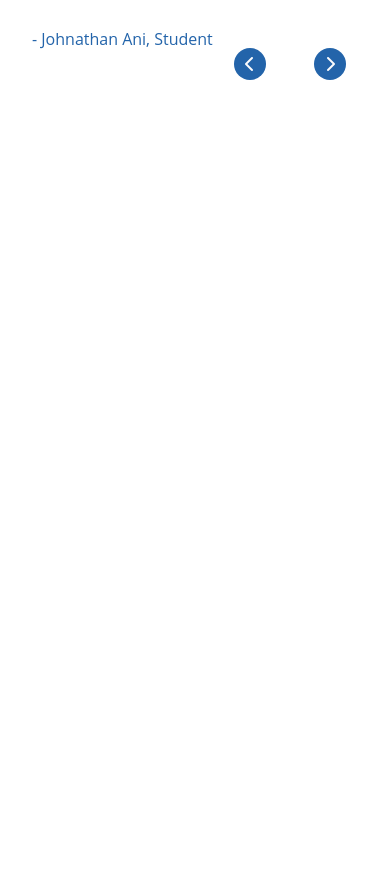
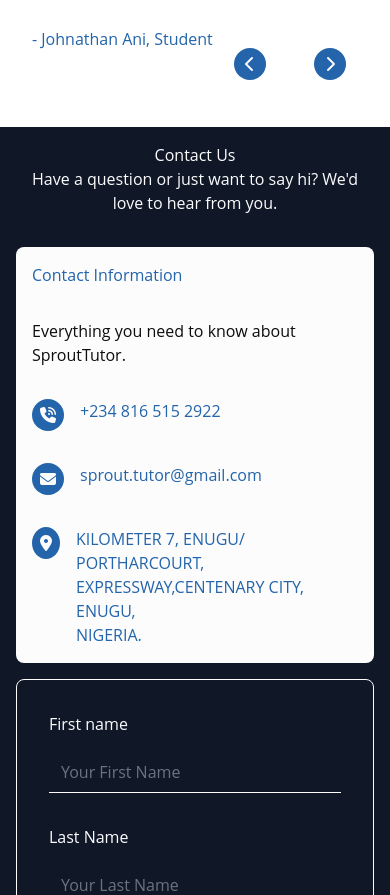
Before and after one commit to learnable-2022/LMS-YC-7-FE, a React (Vite) app in the folder sprout-tutor/: page / in a window 390 px wide. Shown: the part 5820-6715 px from the top of the page. Before the commit the page ends 5947 px from the top, so only its background shows below. Built offline with nearby package versions, Linux system fonts and the light colour scheme; a web font is replaced by a local one.

Commit message:
completed contact with responsiveness

```diff
--- /dev/null
+++ b/sprout-tutor/src/Components/ContactUs/Contact.jsx
@@ -0,0 +1,74 @@
+import React from 'react'
+import './Contact.scss'
+
+const Contact = () => {
+  return (
+    <div id='contact'>
+        <span>
+            <h1>Contact Us</h1>
+            <p>Have a question or just want to say hi? We'd love to hear from you.</p>
+        </span>
+
+        <div className="cct-content">
+            <aside>
+                <h1>Contact Information</h1>
+                <p>Everything you need to know about SproutTutor.</p>
+
+                <a href='tel:+234 816 515 2922'>
+                    <i class="fa-solid fa-phone-volume"></i>
+                    +234 816 515 2922
+                </a>
+
+                <a href='mailto:sprout.tutor@gmail.com'>
+                    <i class="fa-solid fa-envelope"></i>
+                    sprout.tutor@gmail.com
+                </a>
+
+                <a href=''>
+                    <i class="fa-solid fa-location-dot"></i>
+                    KILOMETER 7, ENUGU/ PORTHARCOURT, <br />
+                    EXPRESSWAY,CENTENARY CITY, ENUGU, <br />
+                    NIGERIA.
+                </a>
+            </aside>
+
+            <form action="">
+
+                <div id='name'>
+                    <label htmlFor="">
+                        <p>First name</p>
+                        <input type="text" name='text' placeholder='Your First Name' id='first'/>
+                    </label>
+
+                    <label htmlFor="">
+                        <p>Last Name</p>
+                        <input type="text" name='text' placeholder='Your Last Name' id='last'/>
+                    </label>
+                </div>
+
+                <div id="cont">
+                    <label htmlFor="">
+                        <p>Email</p>
+                        <input type="email" name='email' placeholder='Your Email Address' id='email'/>
+                    </label>
+
+                    <label htmlFor="">
+                        <p>Phone Number</p>
+                        <input type="tel" name='tel' placeholder='Your Phone Number' id='phone'/>
+                    </label>
+                </div>
+
+                <label htmlFor="">
+                    <p>Your Message</p>
+                    <textarea name="message" id="message" placeholder='Your message'></textarea>
+                </label>
+
+                <input type="submit" value="Send Message" id='send' />
+
+            </form>
+        </div>
+    </div>
+  )
+}
+
+export default Contact
--- /dev/null
+++ b/sprout-tutor/src/Components/ContactUs/Contact.scss
@@ -0,0 +1,185 @@
+@import '../../App.scss';
+
+#contact{
+    position: relative;
+    width: $width;
+    display: flex;
+    flex-direction: column;
+    align-items: center;
+    justify-content: center;
+    font-family: $font;
+    color: $white;
+    padding: 1em;
+    background: $dk-blue;
+    gap: 2em;
+
+    span{
+        width: $width;
+        text-align: center;
+    }
+
+    .cct-content{
+        position: relative;
+        width: $width;
+        height: calc($height * 0.6);
+        display: flex;
+        gap: 1em;
+        flex-wrap: wrap;
+        justify-content: space-between;
+
+        aside{
+            position: relative;
+            height: 100%;
+            display: flex;
+            flex-direction: column;
+            background: $white;
+            border-radius: $small-radius;
+            padding: 1em;
+            gap: 2em;
+            color: $main;
+
+            p{
+                color: $black;
+            }
+
+            a{
+                color: $main;
+                text-decoration: none;
+                align-items: flex-start;
+                display: flex;
+                gap: 1em;
+
+                i{
+                    background: $main;
+                    color: $white;
+                    padding: .5em;
+                    border-radius: $radius;
+                }
+
+                &:hover{
+                    text-decoration: underline  ;
+                }
+            }
+        }
+
+        form{
+            position: relative;
+            width: 65%;
+            height: 100%;
+            border: 0.02em solid $white;
+            border-radius: $small-radius;
+            padding: 2em;
+            display: flex;
+            flex-direction: column;
+            align-items: flex-start;
+            // flex-wrap: wrap;
+            gap: 2em;
+
+            #name, #cont{
+                width: $width;
+                display: flex;
+                gap: 2em;
+            }
+
+            label{
+                position: relative;
+                width: $width;
+                display: flex;
+                flex-direction: column;
+                gap: 1em;
+
+                input, textarea{
+                    position: relative;
+                    width: 100%;
+                    outline: none;
+                    border: none;
+                    resize: none;
+                    background: transparent;
+                    border-bottom: 0.02em solid $white;
+                    font-family: $font;
+                    font-size: $text;
+                    color: $white;
+                }
+            }
+
+            #send{
+                position: absolute;
+                bottom: 0;
+                right: 0;
+                color: $main;
+                background: $white;
+                border: 0.02em solid $white;
+                border-radius: $small-radius;
+                padding: 1.7em 2.3em;
+                font-family: $font;
+                font-size: $font;
+                cursor: pointer;
+
+                &:hover{
+                    background: transparent;
+                    color: $white;
+                }
+            }
+        }
+    }
+}
+
+@media screen and (max-width: 1024px) {
+    #contact{
+        .cct-content{
+            height: auto;
+
+            form{
+                width: 55%;
+            }
+        }
+    }
+}
+
+@media screen and (max-width: 900px) {
+    #contact{
+        .cct-content{
+            height: auto;
+
+            form{
+                width: 45%;
+            }
+        }
+    }
+}
+
+@media screen and (max-width: 768px) {
+    #contact{
+        .cct-content{
+            height: auto;
+
+            aside{
+                width: 100%;
+            }
+
+            form{
+                width: 100%;
+            }
+        }
+    }
+}
+
+@media screen and (max-width: 500px) {
+    #contact{
+        .cct-content{
+            height: auto;
+
+            aside{
+                width: 100%;
+            }
+
+            form{
+                width: 100%;
+
+                #name, #cont{
+                    flex-direction: column;
+                }
+            }
+        }
+    }
+}
--- a/sprout-tutor/src/Components/Testemonial/Testimonial.scss
+++ b/sprout-tutor/src/Components/Testemonial/Testimonial.scss
@@ -3,7 +3,7 @@
 #testimonial{
     position: relative;
     width: $width;
-    // display: flex;
+    display: flex;
     align-items: center;
     justify-content: space-between;
     gap: 1em;
@@ -23,7 +23,7 @@
 
     .t-button{
         position: absolute;
-        bottom: 5%;
+        bottom: 10%;
         left: 10%;
         display: flex;
         gap: 3em;
@@ -49,6 +49,7 @@
     #testimonial{
 
         .t-button{
+            bottom: 5%;
             left: 60%;
         }
     }
--- a/sprout-tutor/src/Pages/Landing/Landing.jsx
+++ b/sprout-tutor/src/Pages/Landing/Landing.jsx
@@ -8,6 +8,7 @@
 import Started from '../../Components/Started/Started'
 import Pricing from '../../Components/Pricing/Pricing'
 import Testimonial from '../../Components/Testemonial/Testimonial'
+import Contact from '../../Components/ContactUs/Contact'
 
 const Landing = () => {
   return (
@@ -28,6 +29,8 @@
 
       <Testimonial />
 
+      <Contact />
+
     </div>
   )
 }
```
